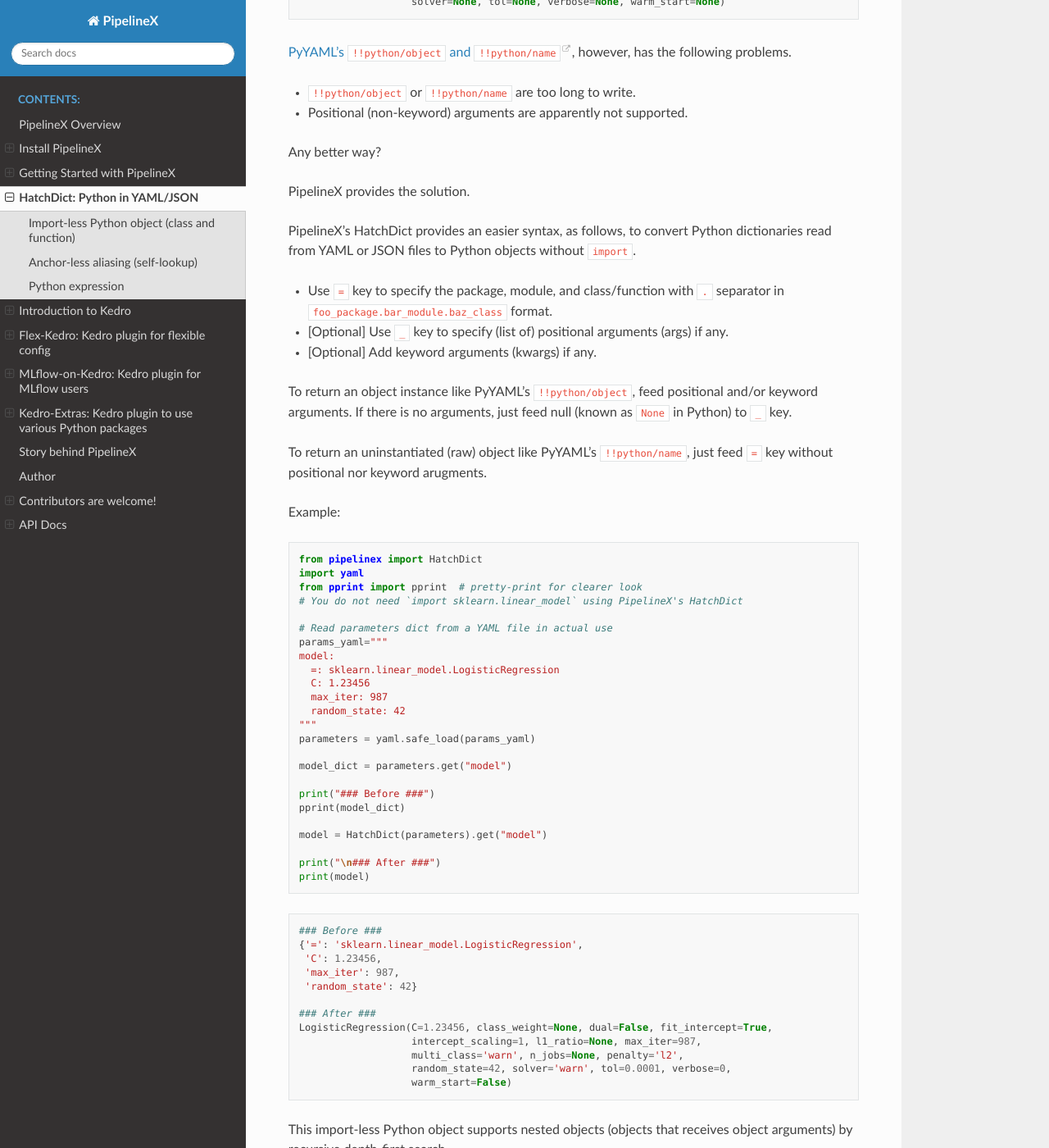
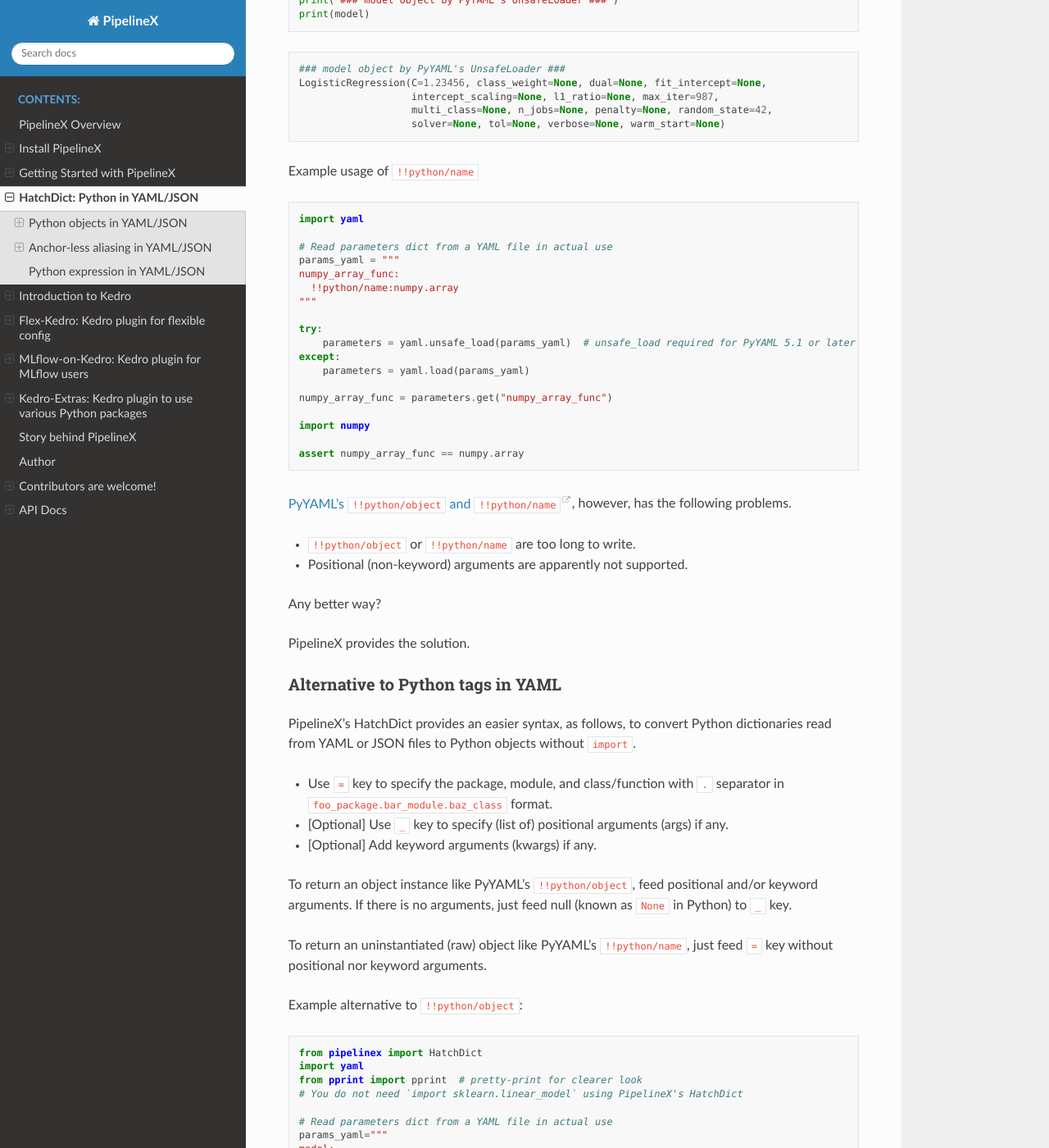
Before and after one commit to Minyus/pipelinex, a Sphinx documentation site: the page built from docs/section04.md, in a window 1280 px wide and 1400 px high, scrolled down 2706 px. Shown: the whole window at 82% size. Built offline with Sphinx 7.4.7 and the Read the Docs theme 2.0.0, drawn with Linux system fonts in a browser that asks for light colours; the version number could not be read and is left out; some of the changed text lies outside the part shown.

Commit message:
[Docs] Update

````diff
--- a/docs/section04.md
+++ b/docs/section04.md
@@ -4,7 +4,9 @@
 
 [![Open In Colab](https://colab.research.google.com/assets/colab-badge.svg)](https://colab.research.google.com/github/Minyus/pipelinex/blob/master/notebooks/HatchDict_demo.ipynb)
 
-### Import-less Python object (class and function)
+### Python objects in YAML/JSON
+
+#### Introduction to YAML
 
 YAML is a common text format used for application config files.
 
@@ -104,7 +106,12 @@
 
 Any better way?
 
+#### Python tags in YAML
+
 PyYAML provides [UnsafeLoader](<https://github.com/yaml/pyyaml/wiki/PyYAML-yaml.load(input)-Deprecation>) which can load Python objects without `import`.
+
+
+Example usage of `!!python/object`
 
 ```python
 import yaml
@@ -136,6 +143,29 @@
                    solver=None, tol=None, verbose=None, warm_start=None)
 ```
 
+Example usage of `!!python/name`
+
+```python
+import yaml
+
+# Read parameters dict from a YAML file in actual use
+params_yaml = """
+numpy_array_func:
+  !!python/name:numpy.array
+"""
+
+try:
+    parameters = yaml.unsafe_load(params_yaml)  # unsafe_load required for PyYAML 5.1 or later
+except:
+    parameters = yaml.load(params_yaml)
+
+numpy_array_func = parameters.get("numpy_array_func")
+
+import numpy
+
+assert numpy_array_func == numpy.array
+```
+
 [PyYAML's `!!python/object` and `!!python/name`](https://pyyaml.org/wiki/PyYAMLDocumentation), however, has the following problems.
 
 - `!!python/object` or `!!python/name` are too long to write.
@@ -145,6 +175,8 @@
 
 PipelineX provides the solution.
 
+#### Alternative to Python tags in YAML
+
 PipelineX's HatchDict provides an easier syntax, as follows, to convert Python dictionaries read from YAML or JSON files to Python objects without `import`.
 
 - Use `=` key to specify the package, module, and class/function with `.` separator in `foo_package.bar_module.baz_class` format.
@@ -153,9 +185,9 @@
 
 To return an object instance like PyYAML's `!!python/object`, feed positional and/or keyword arguments. If there is no arguments, just feed null (known as `None` in Python) to `_` key.
 
-To return an uninstantiated (raw) object like PyYAML's `!!python/name`, just feed `=` key without positional nor keyword arugments.
+To return an uninstantiated (raw) object like PyYAML's `!!python/name`, just feed `=` key without positional nor keyword arguments.
 
-Example:
+Example alternative to `!!python/object`:
 
 ```python
 from pipelinex import HatchDict
@@ -199,13 +231,35 @@
                    warm_start=False)
 ```
 
+Example alternative to `!!python/name`:
+
+```python
+from pipelinex import HatchDict
+import yaml
+
+# Read parameters dict from a YAML file in actual use
+params_yaml="""
+numpy_array_func:
+  =: numpy.array
+"""
+parameters = yaml.safe_load(params_yaml)
+
+numpy_array_func = HatchDict(parameters).get("numpy_array_func")
+
+import numpy
+
+assert numpy_array_func == numpy.array
+```
+
 This import-less Python object supports nested objects (objects that receives object arguments) by recursive depth-first search.
 
-For more examples, please see [Use with PyTorch](https://github.com/Minyus/pipelinex#use-with-pytorch) and `parameters.yml` in [example/demo projects](https://github.com/Minyus/pipelinex#exampledemo-projects) .
+For more examples, please see [Use with PyTorch](https://pipelinex.readthedocs.io/en/latest/section08.html#use-with-pytorch).
 
 This import-less Python object feature, inspired by the fact that Kedro uses `load_obj` for file I/O (`DataSet`), uses `load_obj` copied from [kedro.utils](https://github.com/quantumblacklabs/kedro/blob/0.15.4/kedro/utils.py) which dynamically imports Python objects using [`importlib`](https://docs.python.org/3.6/library/importlib.html), a Python standard library.
 
-### Anchor-less aliasing (self-lookup)
+### Anchor-less aliasing in YAML/JSON
+
+#### Aliasing in YAML
 
 To avoid repeating, YAML natively provides Anchor&Alias [Anchor&Alias](https://confluence.atlassian.com/bitbucket/yaml-anchors-960154027.html) feature, and [Jsonnet](https://github.com/google/jsonnet) provides [Variable](https://github.com/google/jsonnet/blob/master/examples/variables.jsonnet) feature to JSON.
 
@@ -236,7 +290,9 @@
 
 Unfortunately, YAML and Jsonnet require a medium to share the same value.
 
-This is why PipelineX provides Anchor-less aliasing feature.
+This is why PipelineX provides anchor-less aliasing feature.
+
+#### Alternative to aliasing in YAML
 
 You can directly look up another value in the same YAML/JSON file using "$" key without an anchor nor variable.
 
@@ -277,7 +333,7 @@
 {'train_batch_size': 32, 'val_batch_size': 32}
 ```
 
-### Python expression
+### Python expression in YAML/JSON
 
 Strings wrapped in parentheses are evaluated as a Python expression.
 
````
Also changed, not shown: README.md (+63 -7 lines).
